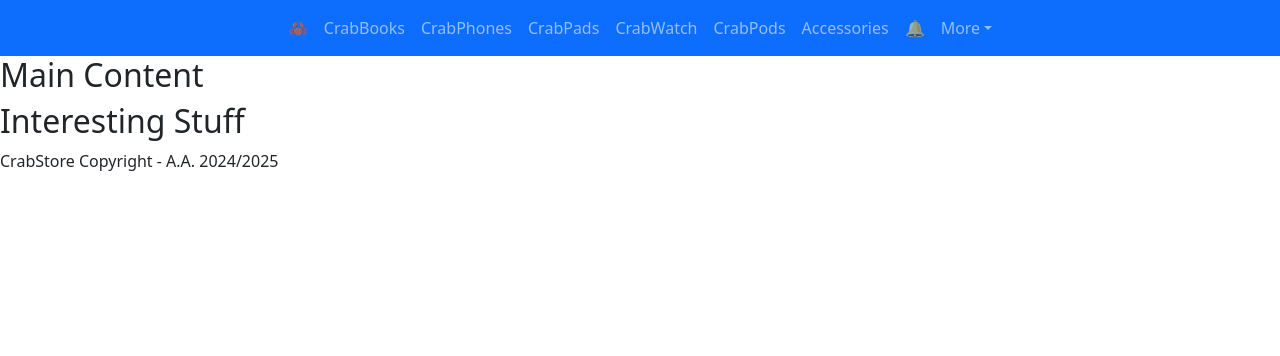
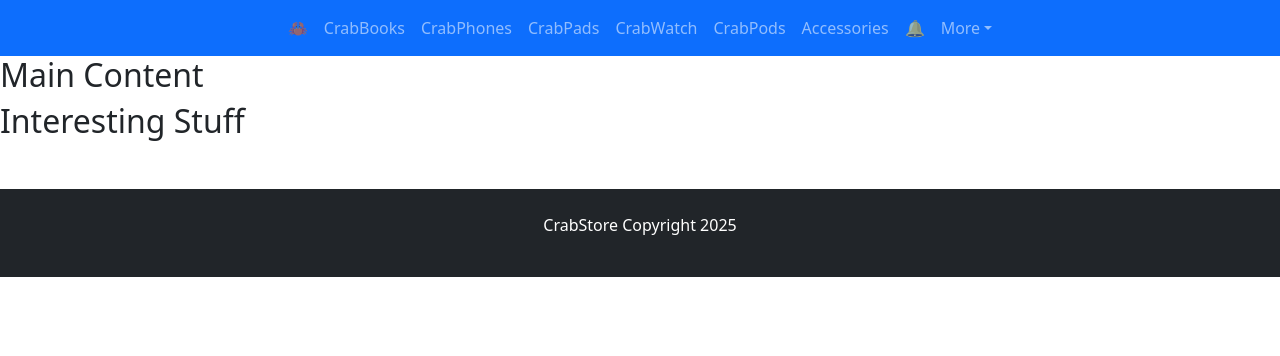
Before and after one commit to tntwj/CrabStore, a PHP site: page /cart.php in a window 1280 px wide. Shown: the top 356 px of the page. Run offline with PHP 8.4, Linux system fonts and the light colour scheme; data that the repository does not hold is empty.

Commit message:
Added footer

```diff
--- a/php/template/base.php
+++ b/php/template/base.php
@@ -19,7 +19,7 @@
             aria-expanded="false"
             aria-label="Toggle navigation"
         >
-            <span class="navbar-toggler-icon"></span>
+            <span class="navbar-toggler-icon "></span>
         </button>
         <div class="collapse navbar-collapse justify-content-center" id="collapsibleNavId">
             <ul class="navbar-nav mt-2 mt-lg-0">
@@ -78,8 +78,8 @@
             <h2>Interesting Stuff</h2>
         </section>
     </aside>
-    <footer>
-        <p>CrabStore Copyright - A.A. 2024/2025</p>
-    </footer>
+    <footer class="mt-5 p-4 bg-dark text-white text-center">
+        <p>CrabStore Copyright 2025</p>
+</footer>
 </body>
 </html>
```
